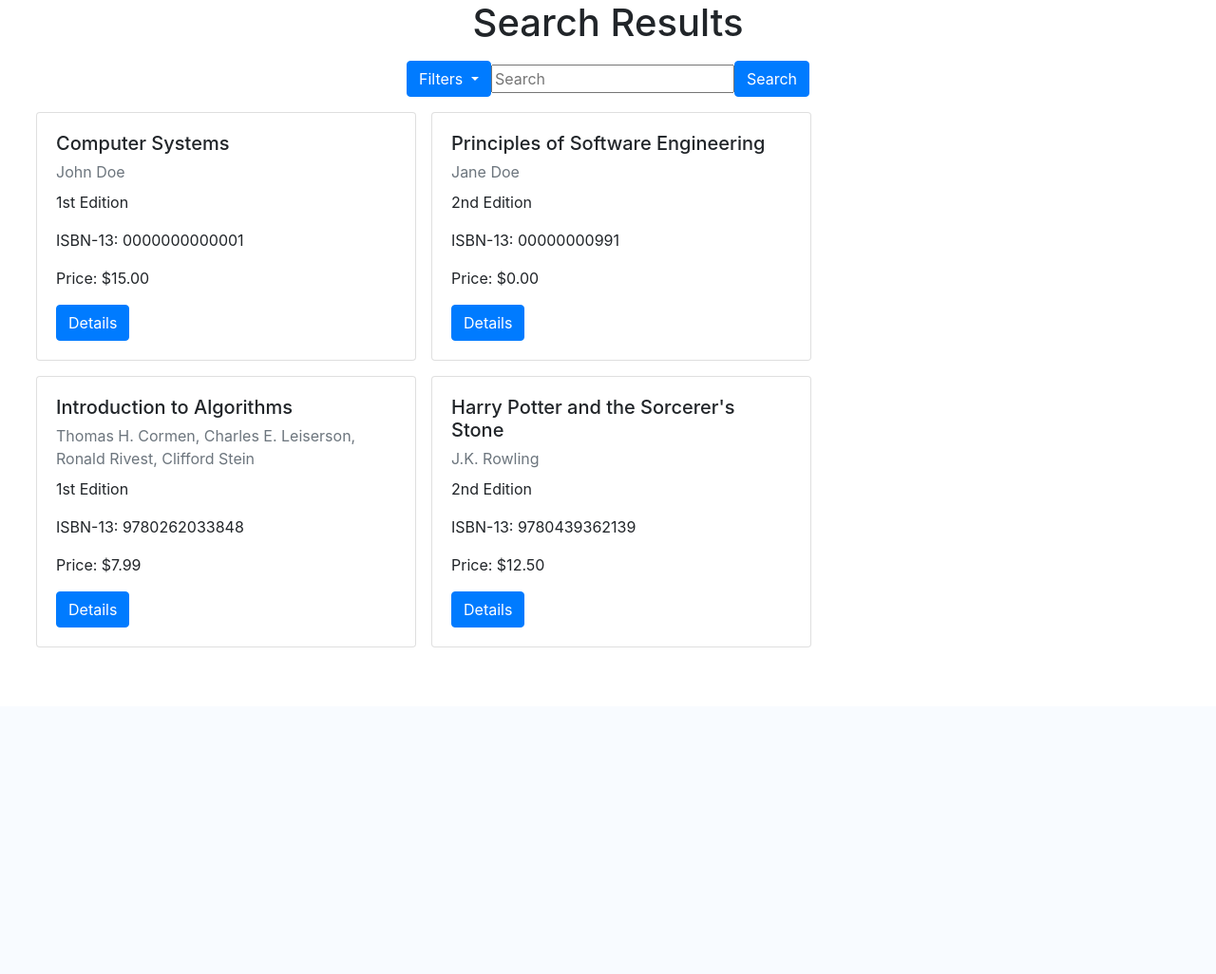
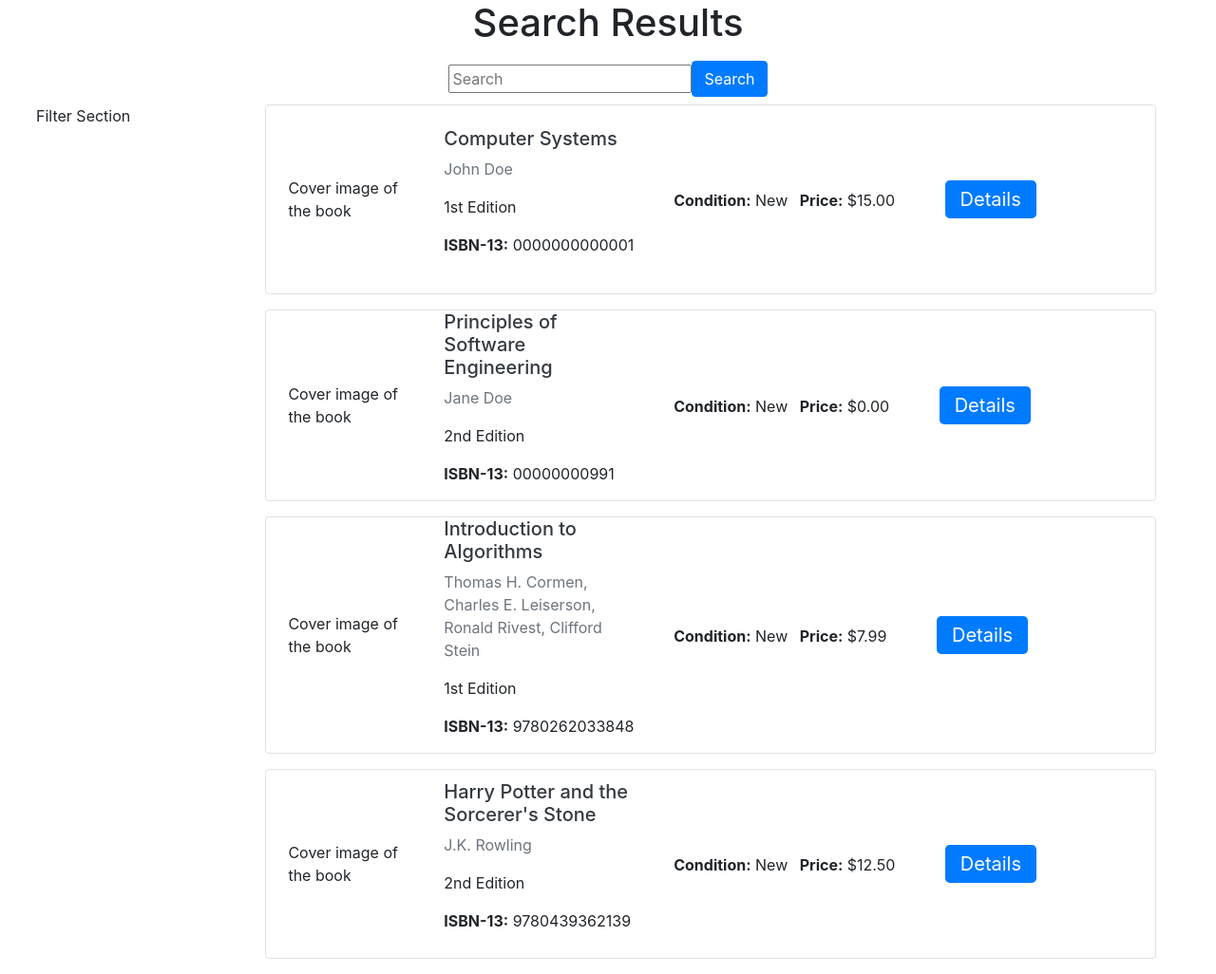
Before and after one commit to ADelCastillo1798/Oasis-Copy, a Django app: page /pages/listings/ in a window 1280 px wide. Shown: the part 56-1082 px from the top of the page at 95% size. Before the commit the page ends 738 px from the top, so only its background shows below. Run offline with Django 3.2, Linux system fonts and the light colour scheme; data comes from the database, SQL or seed files in the repository.

Commit message:
Redesigned listings view - works on Desktop

```diff
--- a/oasis/pages/templates/listings_view.html
+++ b/oasis/pages/templates/listings_view.html
@@ -8,18 +8,8 @@
 </div>
 
 <div class="row">
-  <div class="col-12 py-2 mx-auto">
+  <div class="col-12 col-lg-12 py-2 mx-auto">
     <form class="form-inline justify-content-center">
-      <div class="dropdown">
-        <button class="btn btn-primary dropdown-toggle" type="button" id="dropdownMenuButton" data-toggle="dropdown" aria-haspopup="true" aria-expanded="false">
-          Filters
-        </button>
-        <div class="dropdown-menu" aria-labelledby="dropdownMenuButton">
-          <a class="dropdown-item" href="#">Action</a>
-          <a class="dropdown-item" href="#">Another action</a>
-          <a class="dropdown-item" href="#">Something else here</a>
-        </div>
-      </div>
       <form name="search" method="GET" action="{% url 'listings' %}">
         <input type="text" name="q" placeholder="Search"/>
         <button class="btn btn-primary " type="submit">Search</button>
@@ -30,14 +20,38 @@
 
 
 {% if object_list %}
-<div class="col-12">
-  <div class="row d-flex flex-wrap mx-auto">
+<div class="row mx-auto">
+  <div class="col-lg-2 ml-2">
+    Filter Section
+  </div>
+  <div class="col-lg-9 col-md-10 col-sm-12 mx-auto">
+
     {% for object in object_list %}
     <!-- will need to adjust to create grid with fixed num of columns  -->
     <!-- <div class="col-sm-4"> -->
       <!-- <a href="{{ object.get_absolute_url }}">{{ object.book.title }}</a> {{object.book.author}} -->
+      <div class="row border rounded mb-3" style="min-height: 200px;">
 
-    <div class="card rounded m-2" style="width: 25rem;">
+        <div class="col-lg-2 col-md-2 col-sm-2 mx-2 my-auto" >
+          Cover image of the book
+        </div>
+
+        <div class="col-lg-3 col-md-5 col-sm-2 my-auto">
+          <a class="text-decoration-none text-dark" href="{{ object.get_absolute_url }}" ><h5> {{ object.book.title }}</h5></a>
+          <p class="text-muted"> {{ object.book.author }}</p>
+          <p>{{ object.book.edition }} Edition</p>
+          <p><strong>ISBN-13:</strong> {{ object.book.isbn }}</p>
+        </div>
+
+        <div class="my-auto mr-2 col-lg-6 col-md-6 col-sm-6">
+          <span class="mx-2"><strong>Condition:</strong> {{object.get_condition_display}}</span>
+          <span><strong>Price:</strong> ${{ object.price}}</span>
+          <a href="{{ object.get_absolute_url }}" class="btn-lg btn-primary ml-5">Details</a>
+        </div>
+
+      </div>
+
+      <!-- <div class="card rounded m-2" style="width: 25rem;">
         <div class="card-body">
           <h5 class="card-title"> {{ object.book.title }}</h5>
           <p class="card-subtitle mb-2 text-muted"> {{ object.book.author }}</p>
@@ -46,9 +60,9 @@
           <p class="card-text">Price: ${{ object.price}}</p>
           <a href="{{ object.get_absolute_url }}" class="btn btn-primary">Details</a>
         </div>
+      </div> -->
+      {% endfor %}
     </div>
-    {% endfor %}
-    <!-- </div> -->
   </div>
 </div>
 <!-- <ul>
```
Lines whose indentation alone changed are shown as unchanged.
